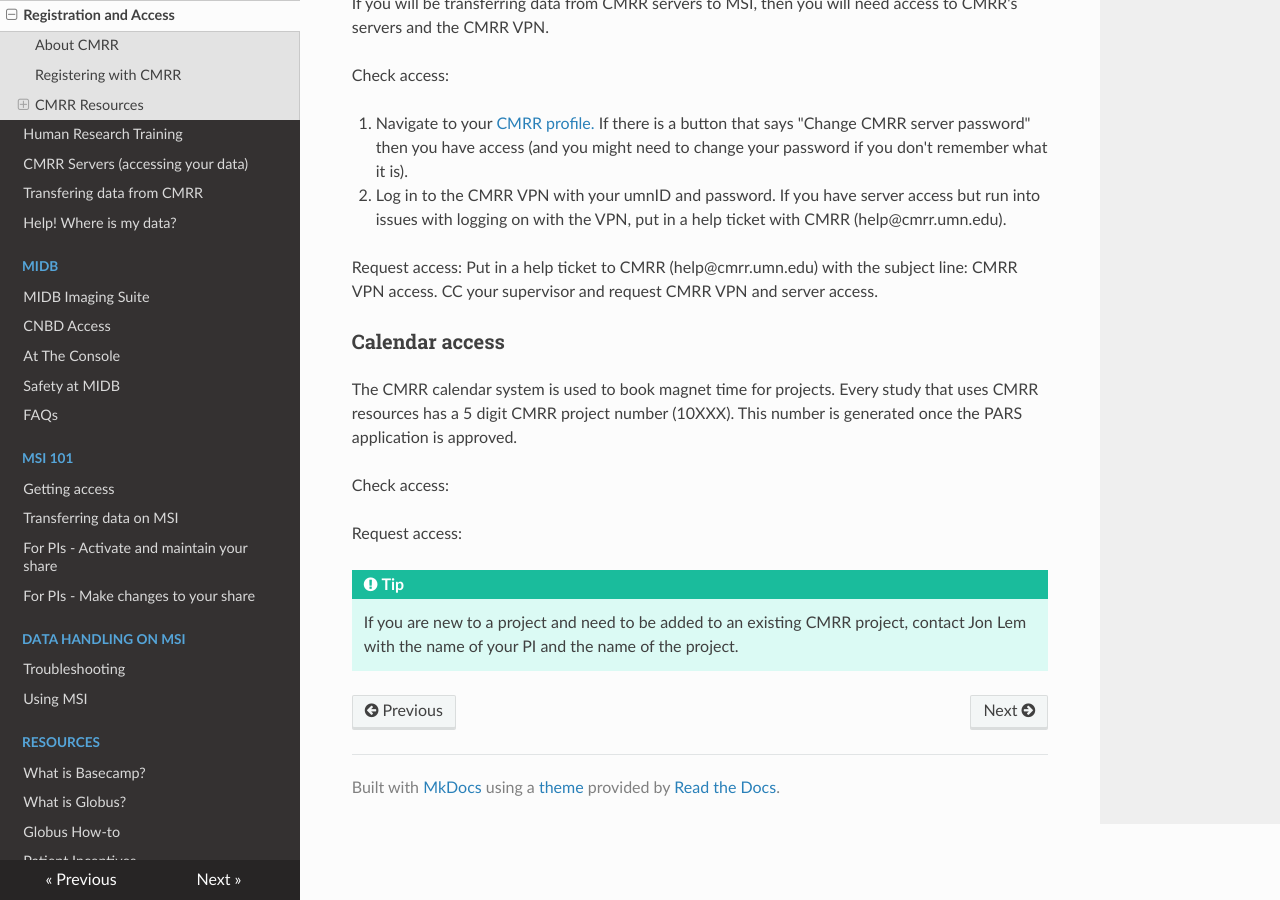
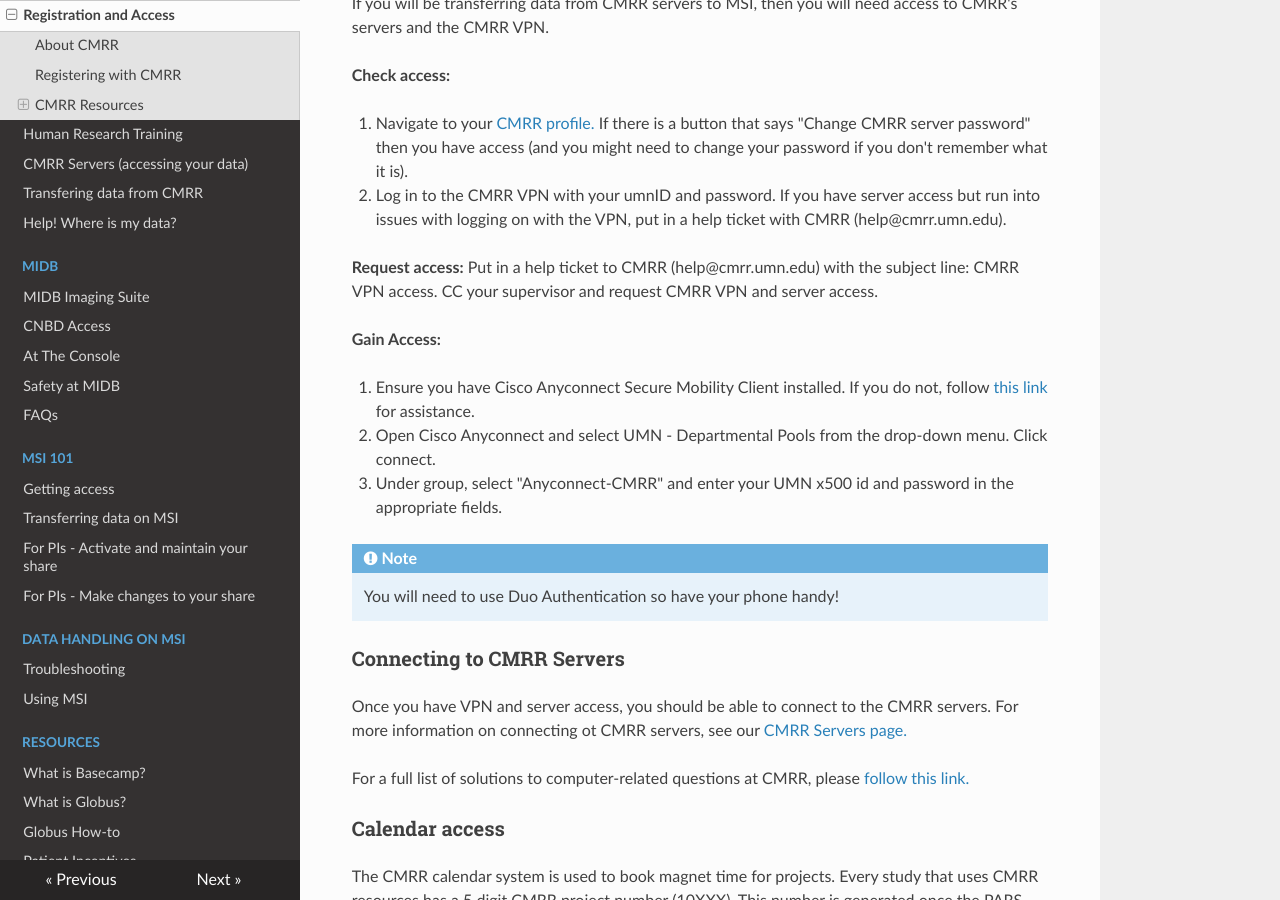
Before and after one commit to MIDB-Neuroimaging/neurohub_rtd, an MkDocs documentation site: the page built from docs/cmrr/user.md, in a window 1280 px wide and 900 px high, scrolled down 1652 px. Built offline with MkDocs 1.6.1, drawn with Linux system fonts in a browser that asks for light colours; nearby versions of some CDN libraries.

Commit message:
updated links and fixed typos

```diff
--- a/docs/cmrr/user.md
+++ b/docs/cmrr/user.md
@@ -1,4 +1,4 @@
-#The Center for Magnetic Resonance Research (CMRR)
+# The Center for Magnetic Resonance Research (CMRR)
 
 ## About CMRR
 
@@ -40,14 +40,29 @@
 
 If you will be transferring data from CMRR servers to MSI, then you will need access to CMRR's servers and the CMRR VPN.
 
-Check access:
+**Check access:**
 
 1. Navigate to your [CMRR profile.](https://www.cmrr.umn.edu/access/user/my.profile.php){:target="_blank"} If there is a button that says "Change CMRR server password" then you have access (and you might need to change your password if you don't remember what it is).
 
 2. Log in to the CMRR VPN with your umnID and password. If you have server access but run into issues with logging on with the VPN, put in a help ticket with CMRR (help@cmrr.umn.edu).
 
-Request access: Put in a help ticket to CMRR (help@cmrr.umn.edu) with the subject line: CMRR VPN access. CC your supervisor and request CMRR VPN and server access.
+**Request access:** Put in a help ticket to CMRR (help@cmrr.umn.edu) with the subject line: CMRR VPN access. CC your supervisor and request CMRR VPN and server access.
 
+**Gain Access:**
+
+1. Ensure you have Cisco Anyconnect Secure Mobility Client installed. If you do not, follow [this link](https://it.umn.edu/services-technologies/virtual-private-network-vpn){:target="_blank"} for assistance.
+
+2. Open Cisco Anyconnect and select UMN - Departmental Pools from the drop-down menu. Click connect.
+
+3. Under group, select "Anyconnect-CMRR" and enter your UMN x500 id and password in the appropriate fields.
+
+!!! note
+    You will need to use Duo Authentication so have your phone handy!
+
+### Connecting to CMRR Servers
+Once you have VPN and server access, you should be able to connect to the CMRR servers. For more information on connecting ot CMRR servers, see our [CMRR Servers page.](../cmrr/naxos.md){:target="_blank"}
+
+For a full list of solutions to computer-related questions at CMRR, please [follow this link.](https://www.cmrr.umn.edu/computeruser/){:target="_blank"}
 
 ### Calendar access
 
```
Also changed, not shown: docs/cmrr/naxos.md (+5 -5 lines).
